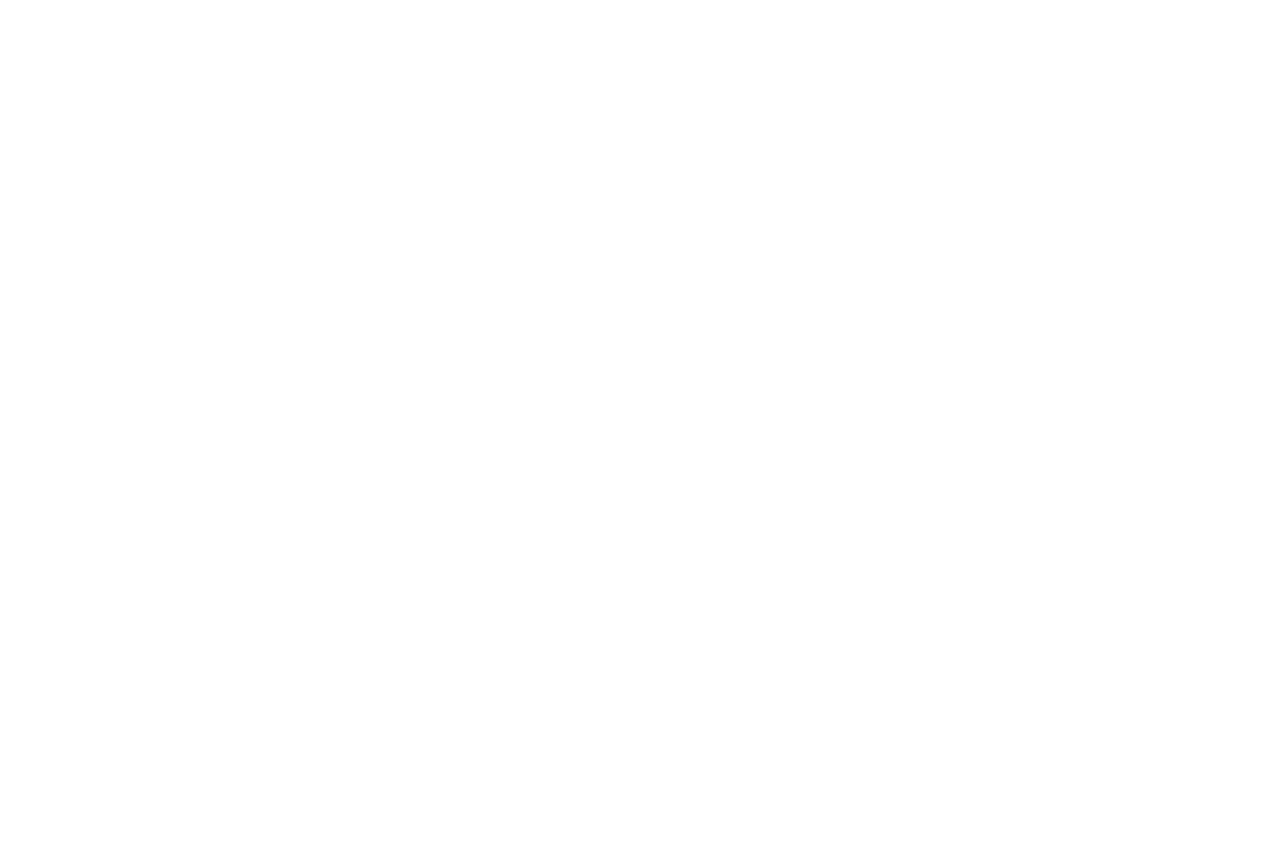
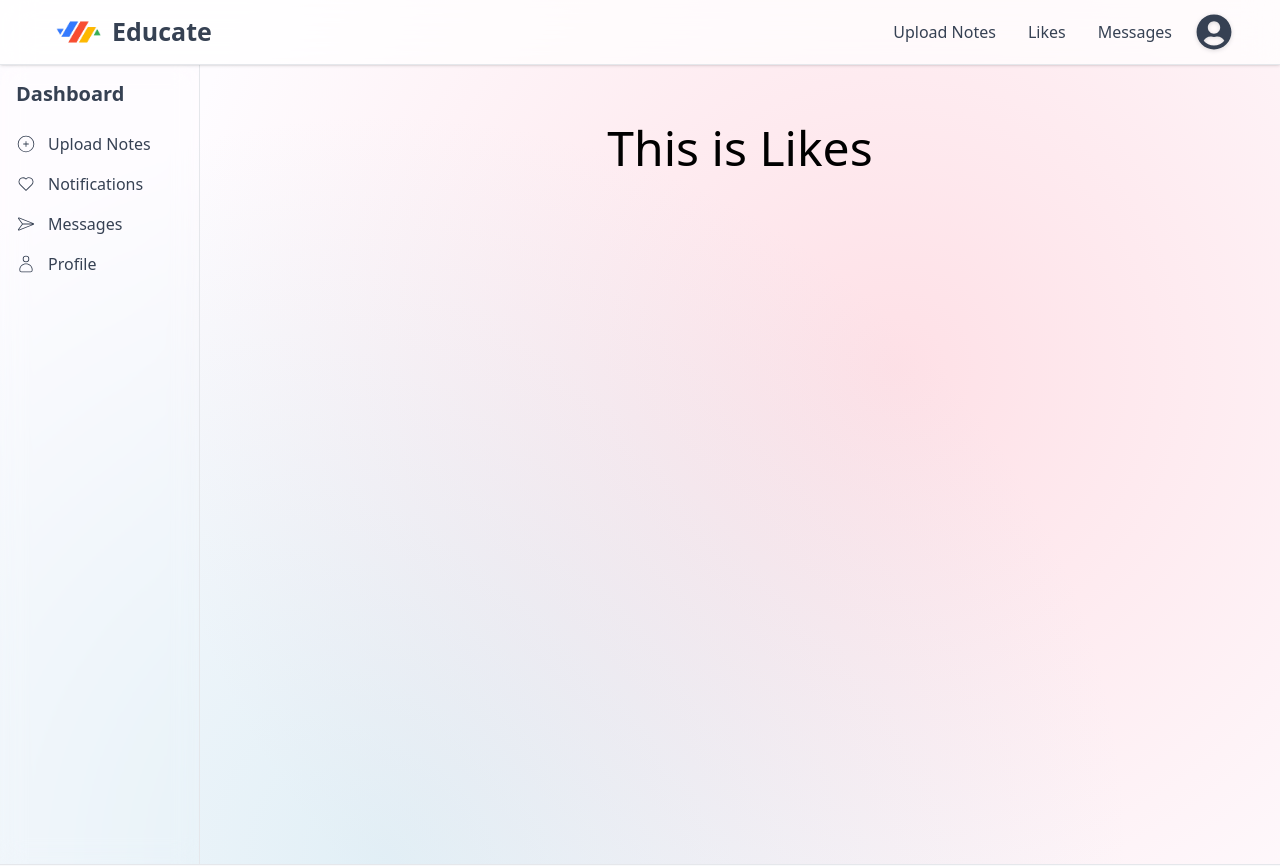
Before and after one commit to joydeep-07/Educate, a React (Vite) app in the folder frontend/: page /Likes in a window 1280 px wide. Before the commit this address had no page. Shown: the top 866 px of the page. Before the commit the page ends 800 px from the top, so only its background shows below. Built offline with nearby package versions, Linux system fonts and the light colour scheme; sample sign-in values are in the browser's storage.

Commit message:
Sidebar Created Properly

```diff
--- a/frontend/src/App.jsx
+++ b/frontend/src/App.jsx
@@ -8,6 +8,11 @@ import Signup from "./pages/Signup";
 import ForgotPassword from "./pages/ForgotPassword";
 import DashBoard from "./pages/DashBoard";
 import ProtectedRoute from "./components/ProtectedRoute";
+import Profile from "./pages/Profile";
+import AddNotes from "./components/AddNotes";
+import Messages from "./components/Messages";
+import Likes from './components/Likes'
+import Notification from "./components/Notification";
 // Animated wrapper using GSAP
 const AnimatedRoute = ({ children }) => {
   const ref = useRef(null);
@@ -48,6 +53,8 @@ const AnimatedRoutes = () => {
             </AnimatedRoute>
           }
         />
+
+        {/* ======================= PROTECTED ROUTES ==========================  */}
         <Route
           path="/dashboard"
           element={
@@ -58,6 +65,62 @@ const AnimatedRoutes = () => {
             </AnimatedRoute>
           }
         />
+
+        <Route
+          path="/profile"
+          element={
+            <AnimatedRoute>
+              <ProtectedRoute>
+                <Profile />
+              </ProtectedRoute>
+            </AnimatedRoute>
+          }
+        />
+
+        <Route
+          path="/upload"
+          element={
+            <AnimatedRoute>
+              <ProtectedRoute>
+                <AddNotes />
+              </ProtectedRoute>
+            </AnimatedRoute>
+          }
+        />
+
+        <Route
+          path="/messages"
+          element={
+            <AnimatedRoute>
+              <ProtectedRoute>
+                <Messages />
+              </ProtectedRoute>
+            </AnimatedRoute>
+          }
+        />
+
+        <Route
+          path="/Likes"
+          element={
+            <AnimatedRoute>
+              <ProtectedRoute>
+                <Likes />
+              </ProtectedRoute>
+            </AnimatedRoute>
+          }
+        />
+
+        <Route
+          path="/notifications"
+          element={
+            <AnimatedRoute>
+              <ProtectedRoute>
+                <Notification />
+              </ProtectedRoute>
+            </AnimatedRoute>
+          }
+        />
+        {/* ======================= PROTECTED ROUTES ==========================  */}
         <Route
           path="/register"
           element={
--- /dev/null
+++ b/frontend/src/components/AddNotes.jsx
@@ -0,0 +1,9 @@
+import React from 'react'
+
+const AddNotes = () => {
+  return (
+    <div className='text-5xl text-center mt-25'> This is AddNotes</div>
+  )
+}
+
+export default AddNotes
--- /dev/null
+++ b/frontend/src/components/Likes.jsx
@@ -0,0 +1,7 @@
+import React from 'react'
+
+const Likes = () => {
+  return <div className="text-5xl text-center mt-25"> This is Likes</div>;
+}
+
+export default Likes
--- /dev/null
+++ b/frontend/src/components/Messages.jsx
@@ -0,0 +1,7 @@
+import React from 'react'
+
+const Messages = () => {
+  return <div className="text-5xl text-center mt-25"> This is Messages</div>;
+}
+
+export default Messages
--- /dev/null
+++ b/frontend/src/components/Notification.jsx
@@ -0,0 +1,9 @@
+import React from 'react'
+
+const Notification = () => {
+  return (
+    <div className='text-5xl text-center mt-25 '> This is Notification</div>
+  )
+}
+
+export default Notification
--- /dev/null
+++ b/frontend/src/components/Sidebar.jsx
@@ -0,0 +1,35 @@
+// src/components/Sidebar.jsx
+import React from "react";
+import { FaUpload, FaBell, FaEnvelope, FaUser } from "react-icons/fa";
+import { useNavigate } from "react-router-dom";
+import { CiCirclePlus, CiHeart, CiPaperplane, CiUser } from "react-icons/ci";
+const Sidebar = () => {
+  const navigate = useNavigate();
+
+  const links = [
+    { name: "Upload Notes", icon: <CiCirclePlus />, path: "/upload" },
+    { name: "Notifications", icon: <CiHeart />, path: "/notifications" },
+    { name: "Messages", icon: <CiPaperplane />, path: "/messages" },
+    { name: "Profile", icon: <CiUser />, path: "/profile" },
+  ];
+
+  return (
+    <div className="w-[200px] border-r border-gray-200 mt-16 backdrop-blur-md h-screen hidden md:flex flex-col p-4">
+      <h2 className="text-xl font-bold text-gray-700 mb-6">Dashboard</h2>
+      <ul className="space-y-4">
+        {links.map((link, index) => (
+          <li
+            key={index}
+            onClick={() => navigate(link.path)}
+            className="flex items-center gap-3 text-gray-700 cursor-pointer hover:text-blue-600 hover:translate-x-1 transition-all duration-300"
+          >
+            <span className="text-xl font-semibold">{link.icon}</span>
+            <span className="text-md font-medium">{link.name}</span>
+          </li>
+        ))}
+      </ul>
+    </div>
+  );
+};
+
+export default Sidebar;
--- a/frontend/src/layouts/Navbar.jsx
+++ b/frontend/src/layouts/Navbar.jsx
@@ -120,7 +120,10 @@ const Navbar = () => {
 
                     {/* Dropdown Links */}
                     <div className="flex flex-col py-2">
-                      <button className="flex items-center gap-3 w-full px-5 py-2 text-gray-700 hover:bg-gradient-to-r hover:from-blue-50 hover:to-indigo-50 transition-all duration-300">
+                      <button
+                        className="flex items-center gap-3 w-full px-5 py-2 text-gray-700 hover:bg-gradient-to-r hover:from-blue-50 hover:to-indigo-50 transition-all duration-300"
+                        onClick={() => navigate("/profile")}
+                      >
                         <FaUserCircle className="text-blue-600" /> Profile
                       </button>
 
--- a/frontend/src/layouts/Root.jsx
+++ b/frontend/src/layouts/Root.jsx
@@ -3,8 +3,12 @@ import React from "react";
 import Navbar from "./Navbar";
 import Footer from "./Footer";
 import { Outlet } from "react-router-dom";
+import { useSelector } from "react-redux";
+import Sidebar from "../components/Sidebar";
 
 const Root = () => {
+  const { token } = useSelector((state) => state.auth);
+
   return (
     <div className="min-h-screen w-full bg-[#fefcff] relative">
       {/* Dreamy Sky Pink Glow */}
@@ -20,9 +24,17 @@ const Root = () => {
       {/* Main content on top */}
       <div className="relative z-10 flex flex-col min-h-screen">
         <Navbar />
-        <main className="flex-grow">
-          <Outlet />
+
+        <main className="flex-grow flex">
+          {/* Sidebar (only when logged in) */}
+          {token && <Sidebar/> }
+
+          {/* Page Content */}
+          <div className="flex-1 p-6">
+            <Outlet />
+          </div>
         </main>
+
         <Footer />
       </div>
     </div>
--- /dev/null
+++ b/frontend/src/pages/Profile.jsx
@@ -0,0 +1,9 @@
+import React from 'react'
+
+const Profile = () => {
+  return (
+    <div className='text-5xl text-center mt-25'> This is  Profile</div>
+  )
+}
+
+export default Profile
```
